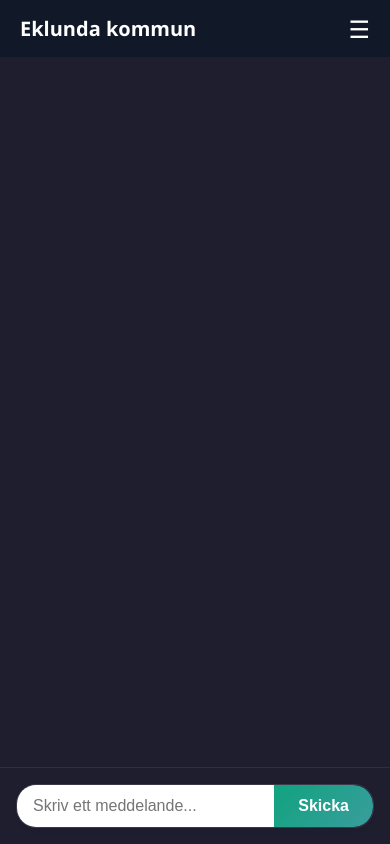
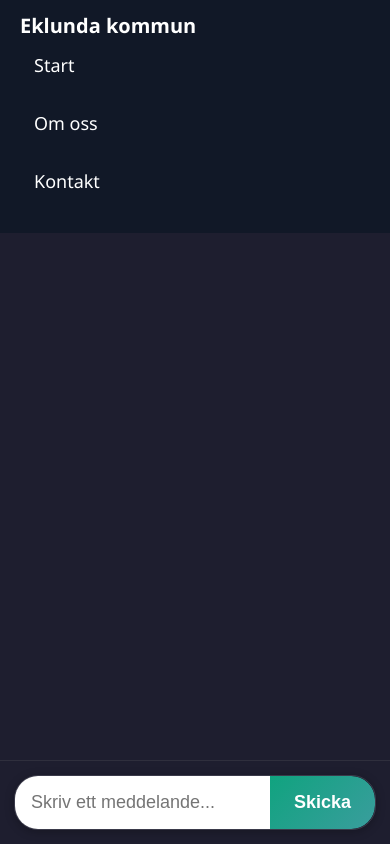
Before and after one commit to Darvid-223/aiapi, a Flask app: page / in a window 390 px wide. Run offline with Flask 3, Linux system fonts and the light colour scheme; parts of the project's set-up code (start-up, migrations or seed data) failed here and were passed over.

Commit message:
ändrad mobilanpassning

```diff
--- a/app/static/style.css
+++ b/app/static/style.css
@@ -162,31 +162,65 @@
 }
 
 /* Mobilanpassning */
-@media (max-width: 768px) {
-  .hamburger {
-    display: block;
+@media (max-width: 600px) {
+  body {
+    font-size: 18px;
   }
 
-  #nav-menu {
-    display: none;
-    width: 100%;
-    flex-direction: column;
-    background-color: #1f2937;
-    position: absolute;
-    top: 60px;
-    left: 0;
+  #chat-container {
+    padding: 16px;
   }
 
-  #nav-menu.show {
-    display: block;
+  .message {
+    font-size: 18px;
+    padding: 16px 20px;
+    margin: 12px 0;
+    border-radius: 22px;
+    max-width: 95%;
+  }
+
+  #chat-input-container {
+    padding: 14px;
+    background-color: #1e1e2f;
+    border-top: 1px solid #2f2f3d;
+  }
+
+  #chat-input {
+    flex-direction: row;
+    border-radius: 24px;
+    box-shadow: 0 2px 10px rgba(0, 0, 0, 0.25);
+  }
+
+  #chat-text {
+    padding: 16px;
+    font-size: 18px;
+    width: 100%;
+  }
+
+  #send-btn {
+    padding: 0 24px;
+    font-size: 18px;
+    height: auto;
+    border-radius: 0 24px 24px 0;
+  }
+
+  header {
+    flex-direction: column;
+    align-items: flex-start;
+  }
+
+  .hamburger {
+    font-size: 30px;
+    padding: 12px;
   }
 
   #nav-menu ul {
     flex-direction: column;
-    padding: 10px;
+    padding: 14px;
+    font-size: 18px;
   }
 
   #nav-menu li {
-    margin-bottom: 10px;
+    margin-bottom: 14px;
   }
 }
```
